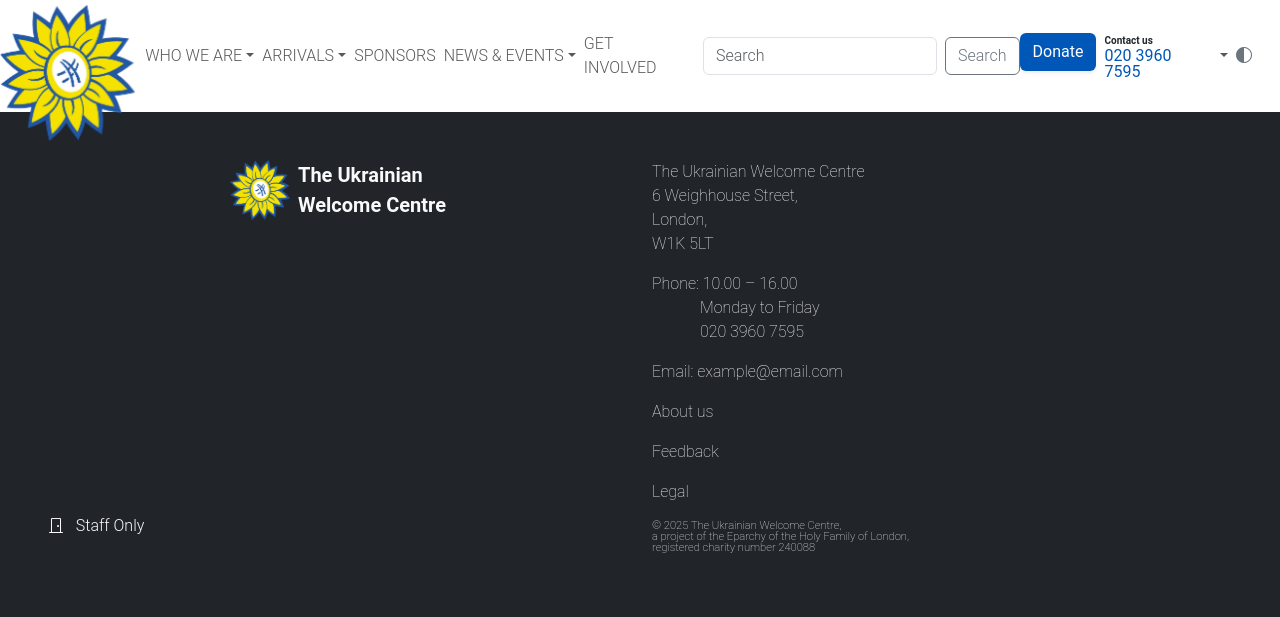
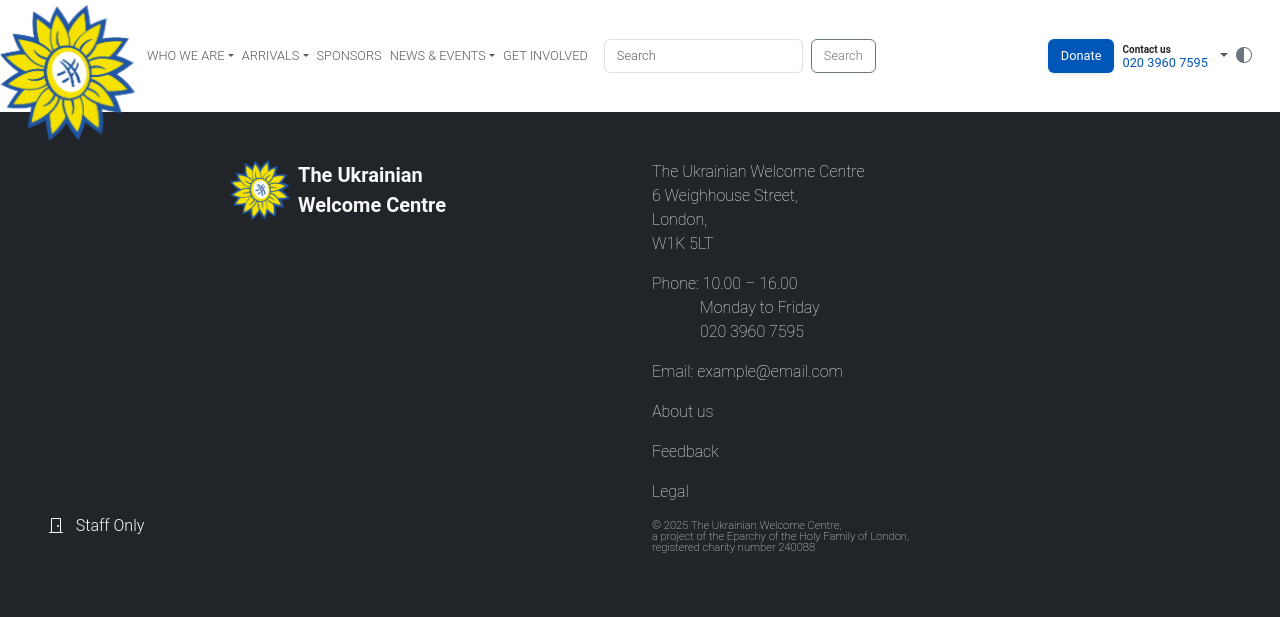
Before and after one commit to vldkurov/uwc-pro, a Django app: template templates/pages/home.html in a window 1280 px wide. Shown: the top 617 px of the page. Run offline with Django 5.2, Linux system fonts and the light colour scheme; the template is opened without the code that fills it, so the values that code supplies are empty; some libraries are stand-ins or nearby versions.

Commit message:
Refactor Heroku release commands and standardize font sizes
Consolidated Heroku release commands for better maintainability by replacing commented lines. Standardized font sizes in navigation and UI elements to enhance visual consistency across the template.

```diff
--- a/heroku.yml
+++ b/heroku.yml
@@ -8,10 +8,6 @@ build:
 
 release:
   image: web
-#  command:
-#    - python manage.py migrate
-#    - python manage.py collectstatic --noinput
-#    - python manage.py compilemessages
   command:
     - sh -c "python manage.py migrate &&
              python manage.py collectstatic --noinput &&
--- a/templates/pages/_pages_base.html
+++ b/templates/pages/_pages_base.html
@@ -39,8 +39,9 @@
             <div class="d-none d-lg-flex align-items-center flex-grow-1 justify-content-start">
                 <ul class="navbar-nav mb-2 mb-lg-0 align-items-center">
                     <li class="nav-item dropdown me-2">
-                        <a class="nav-link dropdown-toggle p-0 text-uppercase fw-light fs-6" href="#" role="button"
-                           data-bs-toggle="dropdown" aria-expanded="false">{% trans 'Who we are' %}</a>
+                        <a class="nav-link dropdown-toggle p-0 text-uppercase fw-light" href="#" role="button"
+                           data-bs-toggle="dropdown" aria-expanded="false"
+                           style="font-size: 0.8rem;">{% trans 'Who we are' %}</a>
                         <ul class="dropdown-menu">
                             <li><a class="dropdown-item"
                                    href="{% url 'page' slug='about-us' %}">{% trans 'About Us' %}</a></li>
@@ -53,8 +54,9 @@
                         </ul>
                     </li>
                     <li class="nav-item dropdown me-2">
-                        <a class="nav-link dropdown-toggle p-0 text-uppercase fw-light fs-6" href="#" role="button"
-                           data-bs-toggle="dropdown" aria-expanded="false">{% trans 'Arrivals' %}</a>
+                        <a class="nav-link dropdown-toggle p-0 text-uppercase fw-light" href="#" role="button"
+                           data-bs-toggle="dropdown" aria-expanded="false"
+                           style="font-size: 0.8rem;">{% trans 'Arrivals' %}</a>
                         <ul class="dropdown-menu">
                             <li><h6 class="dropdown-header">{% trans 'Pre-arrivals & visas' %}</h6></li>
                             <li><a class="dropdown-item" href="#">{% trans 'Immediate Essentials' %}</a></li>
@@ -67,25 +69,29 @@
                         </ul>
                     </li>
                     <li class="nav-item me-2">
-                        <a class="nav-link p-0 text-uppercase fw-light fs-6" href="#">{% trans 'Sponsors' %}</a>
+                        <a class="nav-link p-0 text-uppercase fw-light" href="#"
+                           style="font-size: 0.8rem;">{% trans 'Sponsors' %}</a>
                     </li>
                     <li class="nav-item dropdown me-2">
-                        <a class="nav-link dropdown-toggle p-0 text-uppercase fw-light fs-6" href="#" role="button"
-                           data-bs-toggle="dropdown" aria-expanded="false">{% trans "News & Events" %}</a>
+                        <a class="nav-link dropdown-toggle p-0 text-uppercase fw-light" href="#" role="button"
+                           data-bs-toggle="dropdown" aria-expanded="false"
+                           style="font-size: 0.8rem;">{% trans "News & Events" %}</a>
                         <ul class="dropdown-menu">
                             <li><a class="dropdown-item" href="#">{% trans 'Schedule & Workshops' %}</a></li>
                         </ul>
                     </li>
                     <li class="nav-item me-2">
-                        <a class="nav-link p-0 text-uppercase fw-light fs-6"
-                           href="{% url 'page' slug='get-involved' %}">{% trans 'Get Involved' %}</a>
+                        <a class="nav-link p-0 text-uppercase fw-light"
+                           href="{% url 'page' slug='get-involved' %}"
+                           style="font-size: 0.8rem;">{% trans 'Get Involved' %}</a>
                     </li>
                     <li class="nav-item">
                         <form class="d-flex" role="search" action="{% url 'public_search' %}" method="get">
                             <input class="form-control mx-2 fw-light" type="search" placeholder="{% trans 'Search' %}"
-                                   name="query" aria-label="Search" value="{{ query|default_if_none:'' }}">
+                                   name="query" aria-label="Search" value="{{ query|default_if_none:'' }}"
+                                   style="font-size: 0.8rem;">
                             <button class="btn btn-outline-secondary fw-light"
-                                    type="submit">{% trans 'Search' %}</button>
+                                    type="submit" style="font-size: 0.8rem;">{% trans 'Search' %}</button>
                         </form>
                     </li>
                 </ul>
@@ -93,7 +99,7 @@
             <div class="d-none d-lg-flex align-items-center">
                 <ul class="navbar-nav mb-lg-0 me-2">
                     <li class="nav-item me-2">
-                        <a class="btn shadow-sm" style="background-color: #0057B8; color: white"
+                        <a class="btn shadow-sm" style="background-color: #0057B8; color: white; font-size: 0.8rem;"
                            href="{% url 'create_donation' %}">
                             {% trans 'Donate' %}
                         </a>
@@ -102,7 +108,7 @@
                         <div class="d-flex flex-column align-items-start">
                             <p style="font-size: x-small" class="m-0 fw-semibold">{% trans 'Contact us' %}</p>
                             <a href="tel:+442039607595" class="lh-1 link-underline link-underline-opacity-0"
-                               style="color: #0057B8">020 3960 7595</a>
+                               style="color: #0057B8; font-size: 0.8rem">020 3960 7595</a>
                         </div>
                     </li>
                     <li class="nav-item dropdown d-flex align-items-center me-2">
```
